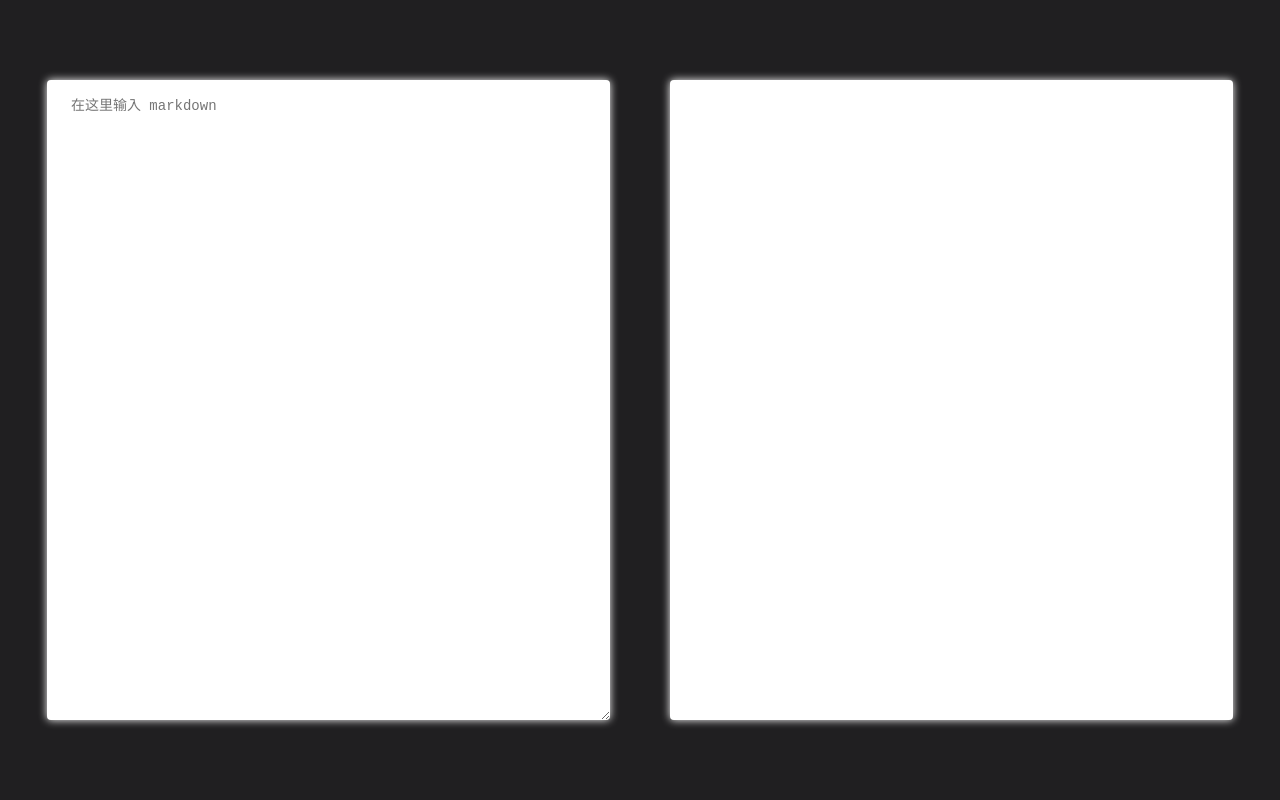
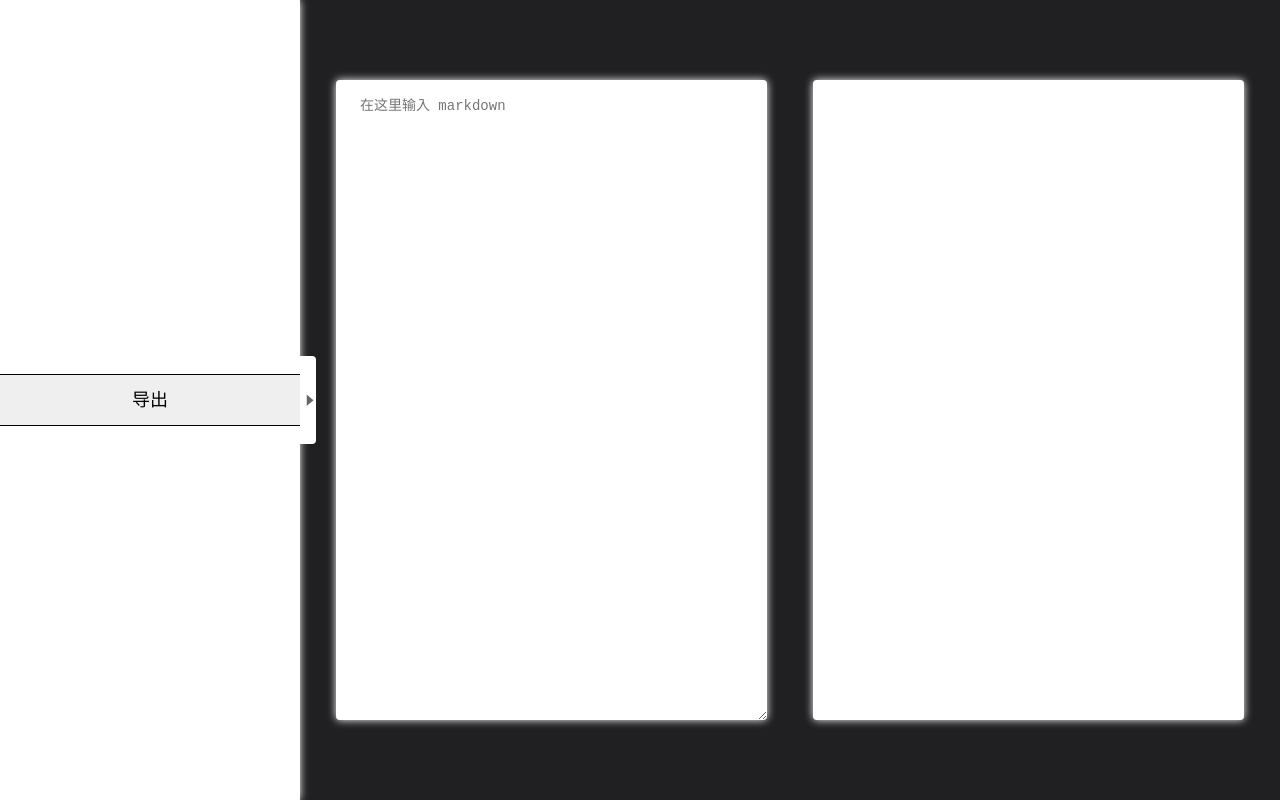
Before and after one commit to parrotdance/parrot-resume, a Vue app: page /#/ in a window 1280 px wide. Built offline with nearby package versions, Linux system fonts and the light colour scheme.

Commit message:
feat: export pdf

```diff
--- a/package.json
+++ b/package.json
@@ -10,6 +10,8 @@
   "dependencies": {
     "core-js": "^2.6.5",
     "element-ui": "^2.12.0",
+    "html2canvas": "^1.0.0-rc.3",
+    "jspdf": "^1.5.3",
     "markdown-it": "^9.1.0",
     "vue": "^2.6.10",
     "vue-router": "^3.0.3"
--- a/src/App.vue
+++ b/src/App.vue
@@ -1,21 +1,42 @@
 <template>
   <div id="app">
-    <router-view/>
+    <sidebar class="sidebar" />
+    <router-view class="body" />
   </div>
 </template>
+<script>
+import Sidebar from './views/Sidebar.vue'
+
+export default {
+  components: {
+    Sidebar
+  }
+}
+</script>
 
 <style>
 #app {
+  display: flex;
+  flex-direction: row;
+  align-items: stretch;
   font-family: 'Avenir', Helvetica, Arial, sans-serif;
   -webkit-font-smoothing: antialiased;
   -moz-osx-font-smoothing: grayscale;
-  width: 100vw;
   height: 100vh;
+}
+#app .sidebar {
+  flex: 0 0 300px;
+  width: 0;
+}
+#app .body {
+  flex: 1;
+  width: 0;
 }
 * {
   box-sizing: border-box;
 }
 body {
   margin: 0;
+  background-color: #201f21;
 }
 </style>
--- /dev/null
+++ b/src/plugins/eventbus.js
@@ -0,0 +1,3 @@
+import Vue from 'vue'
+
+export const EventBus = new Vue()
--- /dev/null
+++ b/src/utils/pdfParser.js
@@ -0,0 +1,38 @@
+import html2canvas from 'html2canvas';
+import JSPDF from 'jspdf';
+
+const paper = {
+  'a4': { width: 595.28, height: 841.89 }
+};
+
+/**
+ * @desc 将 markdown 解析的 HTML 节点克隆到一个标准尺寸的 div 元素挂载到屏幕外侧
+ * @param el 要渲染为 canvas 的元素
+ * @param paperSize 纸张大小
+ * @return HTMLDivElement
+ */
+function getResultBoard(el, paperSize) {
+  const wrapper = document.createElement('div');
+  wrapper.style.width = paper[paperSize].width + 'px';
+  wrapper.style.height = paper[paperSize].height + 'px';
+  for(const item of el.children) {
+    wrapper.appendChild(item.cloneNode(true));
+  }
+  wrapper.style.position = 'fixed';
+  wrapper.style.left = '0';
+  wrapper.style.top = 2 * wrapper.style.height;
+  wrapper.style.padding = '12px 24px';
+  document.body.appendChild(wrapper);
+  wrapper.done = () => document.body.removeChild(wrapper);
+  return wrapper;
+}
+
+export default async function parser(el, paperSize, fileName) {
+  const result = getResultBoard(el, paperSize)
+  const canvas = await html2canvas(result);
+  const jsPDF = new JSPDF('', 'pt', paperSize);
+  const pageImg = canvas.toDataURL('image/jpeg', 1.0);
+  jsPDF.addImage(pageImg, 'JPEG', 0, 0, paper[paperSize].width, paper[paperSize].height);
+  jsPDF.save(fileName || 'file.pdf');
+  result.done();
+}
--- a/src/views/Home.vue
+++ b/src/views/Home.vue
@@ -8,12 +8,15 @@
       @input="onMarkdownInput"
       @keydown.tab.prevent="onTab"
     />
-    <div class="preview" v-html="result"></div>
+    <div id="result" class="preview" v-html="result"></div>
   </div>
 </template>
 
 <script>
   import MarkdownIt from 'markdown-it';
+  import element2pdf from '@/utils/pdfParser';
+  import { EventBus } from '@/plugins/eventbus';
+
   const MD = new MarkdownIt();
 
   export default {
@@ -28,6 +31,12 @@
       placeholder() {
         return this.markdown ? '' : '在这里写 Markdown';
       }
+    },
+    mounted() {
+      EventBus.$on('EXPORT_PDF_FILE', this.exportPdfFile);
+    },
+    beforeDestroy() {
+      EventBus.$off('EXPORT_PDF_FILE');
     },
     methods: {
       onTab(e) {
@@ -45,6 +54,10 @@
           this.result = MD.render(this.markdown);
           this.canParse = true;
         }, 500);
+      },
+      exportPdfFile() {
+        const target = document.getElementById('result');
+        element2pdf(target, 'a4', 'resume.pdf');
       }
     }
   };
@@ -55,7 +68,6 @@
     height: 100%;
     justify-content: space-evenly;
     align-items: center;
-    background-color: #201f21;
   }
   .input,
   .preview {
--- /dev/null
+++ b/src/views/Sidebar.vue
@@ -0,0 +1,79 @@
+<template>
+  <div class="sidebar" :style="{'flex-basis': expand ? '300px' : '0'}">
+    <div class="operator-wrapper">
+      <button class="operator" @click="exportFile">导出</button>
+    </div>
+    <div class="switch" @click="toggleSidebar">
+      <i class="icon el-icon-caret-right"></i>
+    </div>
+  </div>
+</template>
+<script>
+import { EventBus } from '@/plugins/eventbus.js'
+export default {
+  data() {
+    return {
+      expand: true
+    }
+  },
+  methods: {
+    exportFile() {
+      EventBus.$emit('EXPORT_PDF_FILE')
+    },
+    toggleSidebar() {
+      this.expand = !this.expand;
+    }
+  }
+}
+</script>
+<style scoped>
+  .sidebar {
+    position: relative;
+    align-items: stretch;
+    background-color: white;
+    box-shadow: 0 0 8px white;
+    transition: flex-basis .2s ease;
+  }
+  .operator-wrapper {
+    display: flex;
+    height: 100%;
+    flex-direction: column;
+    justify-content: center;
+    overflow: hidden;
+    z-index: 2;
+  }
+  .operator {
+    font-size: 18px;
+    line-height: 48px;
+    border: none;
+    white-space: nowrap;
+    border-top: 1px solid black;
+    border-bottom: 1px solid black;
+    outline: none;
+    cursor: pointer;
+    transition: all .2s ease;
+  }
+  .operator:hover {
+    background-color: #cccccc;
+  }
+  .switch {
+    position: absolute;
+    top: 50%;
+    right: -16px;
+    transform: translateY(-50%);
+    display: inline-block;
+    width: 16px;
+    height: 88px;
+    border-radius: 0 4px 4px 0;
+    box-sizing: 0 0 8px white;
+    background-color: white;
+    cursor: pointer;
+    color: white;
+    z-index: 1;
+  }
+  .switch .icon {
+    padding: 35px 0;
+    font-size: 18px;
+    color: #666666;
+  }
+</style>
```
Also changed, not shown: src/plugins/element-ui.js (+2 -6 lines), 1 other file (tests, documents, lock files or other folders).
